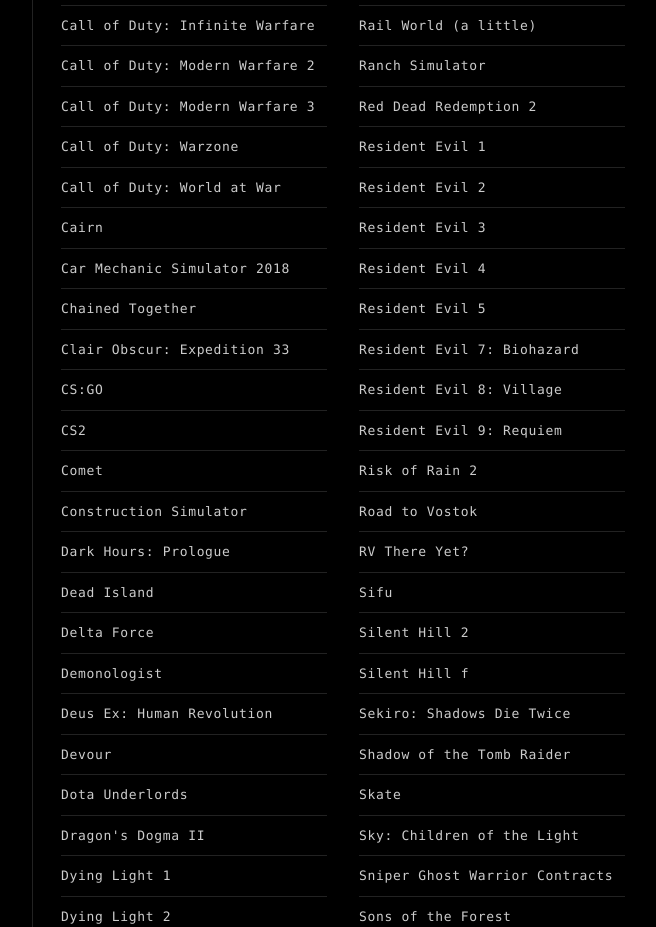
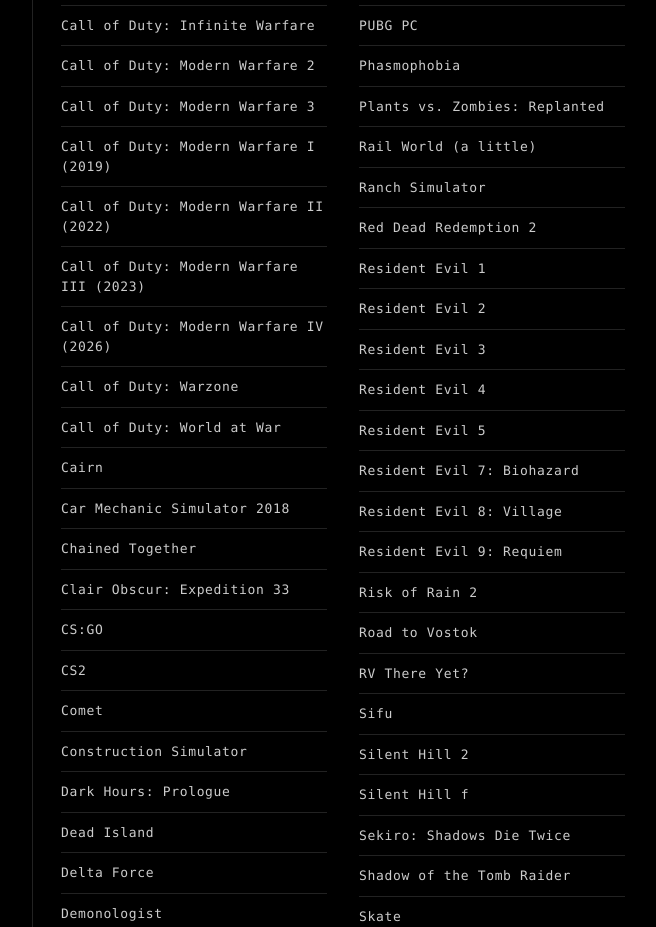
Before and after one commit to r3xyi4cool/portfolio, a plain HTML site: page layouts/games.html in a window 1280 px wide. Shown: the part 920-1847 px from the top of the page, without its empty margins (417-1073 px from the left). Drawn offline with Linux system fonts and the light colour scheme.

Commit message:
chor: updated game list

```diff
--- a/layouts/games.html
+++ b/layouts/games.html
@@ -166,6 +166,10 @@
                         <div class="game-item">Call of Duty: Infinite Warfare</div>
                         <div class="game-item">Call of Duty: Modern Warfare 2</div>
                         <div class="game-item">Call of Duty: Modern Warfare 3</div>
+                        <div class="game-item">Call of Duty: Modern Warfare I   (2019)</div>
+                        <div class="game-item">Call of Duty: Modern Warfare II  (2022)</div>
+                        <div class="game-item">Call of Duty: Modern Warfare III (2023)</div>
+                        <div class="game-item">Call of Duty: Modern Warfare IV  (2026)</div>
                         <div class="game-item">Call of Duty: Warzone</div>
                         <div class="game-item">Call of Duty: World at War</div>
                         <div class="game-item">Cairn</div>
```
